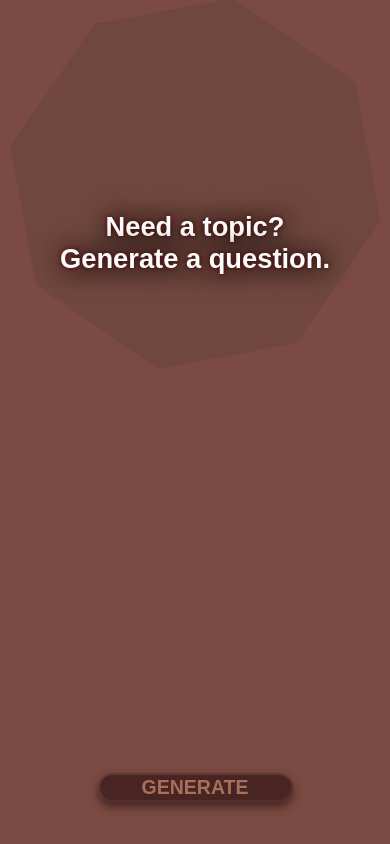
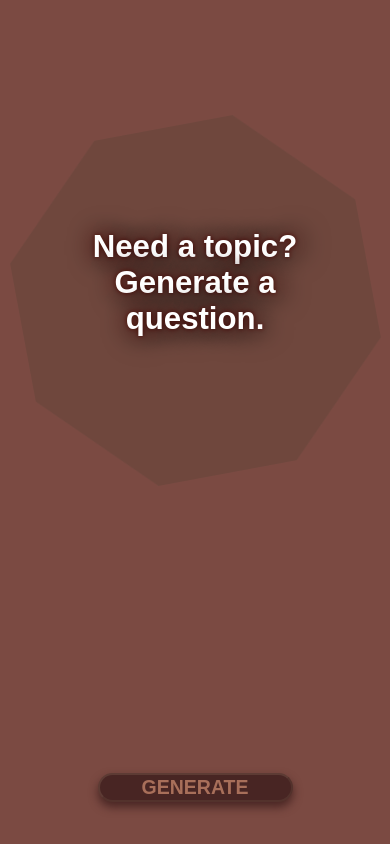
Before and after one commit to Mohd-Salik/prj_IntrovRandom, a plain HTML site: page index.html in a window 390 px wide. Shown: the top 844 px of the page. Drawn offline with Linux system fonts and the light colour scheme.

Commit message:
fixed dynamic sizing ratio

```diff
--- a/index.html
+++ b/index.html
@@ -1,7 +1,9 @@
+<!DOCTYPE html>
 <head>
     <script src="require.js"></script>
     <style>
         @import url('https://fonts.googleapis.com/css2?family=Asap&display=swap');
+
 
         body{
             background-color: #7b4a42;
@@ -10,7 +12,8 @@
         }
 
         .background{
-            position: absolute;
+            position: fixed;
+            margin-top: 30%;
             opacity: 50%;
             z-index: -1;
             background-color: #634439;
@@ -113,6 +116,88 @@
         #clickButton.pop{
             color: #7b4a42;
         }
+        @media screen and (max-width: 5000px) {
+
+            .background{
+                position: fixed;
+                margin: auto;
+                width: 90vw;
+                height: 90vw;
+            }
+
+            .header{
+                font-size: 5vh;
+                padding: 0vh 10vh 0px;
+                height: 50vh;
+                width: 70vw;
+                margin-top: 30%;
+            }
+
+            .clickButton{
+                font-size: 5vh;
+                font-weight: bold;
+            }
+
+        @media screen and (max-width: 1300px) {
+
+            .background{
+                position: fixed;
+                margin: auto;
+                width: 90vw;
+                height: 90vw;
+            }
+
+            .header{
+                font-size: 5vw;
+                padding: 0vh 10vh 0px;
+                height: 50vh;
+                width: 70vw;
+                margin-top: 30%;
+            }
+
+            .clickButton{
+                font-size: 5vw;
+                font-weight: bold;
+            }
+
+        @media screen and (max-width: 1000px) {
+
+            .background{
+                position: fixed;
+                margin: auto;
+                width: 90vw;
+                height: 90vw;
+            }
+
+            .header{
+                font-size: 8vw;
+                padding: 0vh 10vh 0px;
+                height: 50vh;
+                width: 70vw;
+                margin-top: 30%;
+            }
+        }
+
+        @media screen and (max-width: 500px) {
+
+            .background{
+                position: fixed;
+                margin: auto;
+                margin-top: 30%;
+                width: 90vw;
+                height: 90vw;
+            }
+
+            .header{
+                font-size: 8vw;
+                padding: 0vh 10vh 0px;
+                height: 50vh;
+                width: 70vw;
+                margin-top: 50%;
+            }
+        }
+
+
 
     </style>
 </head>
```
